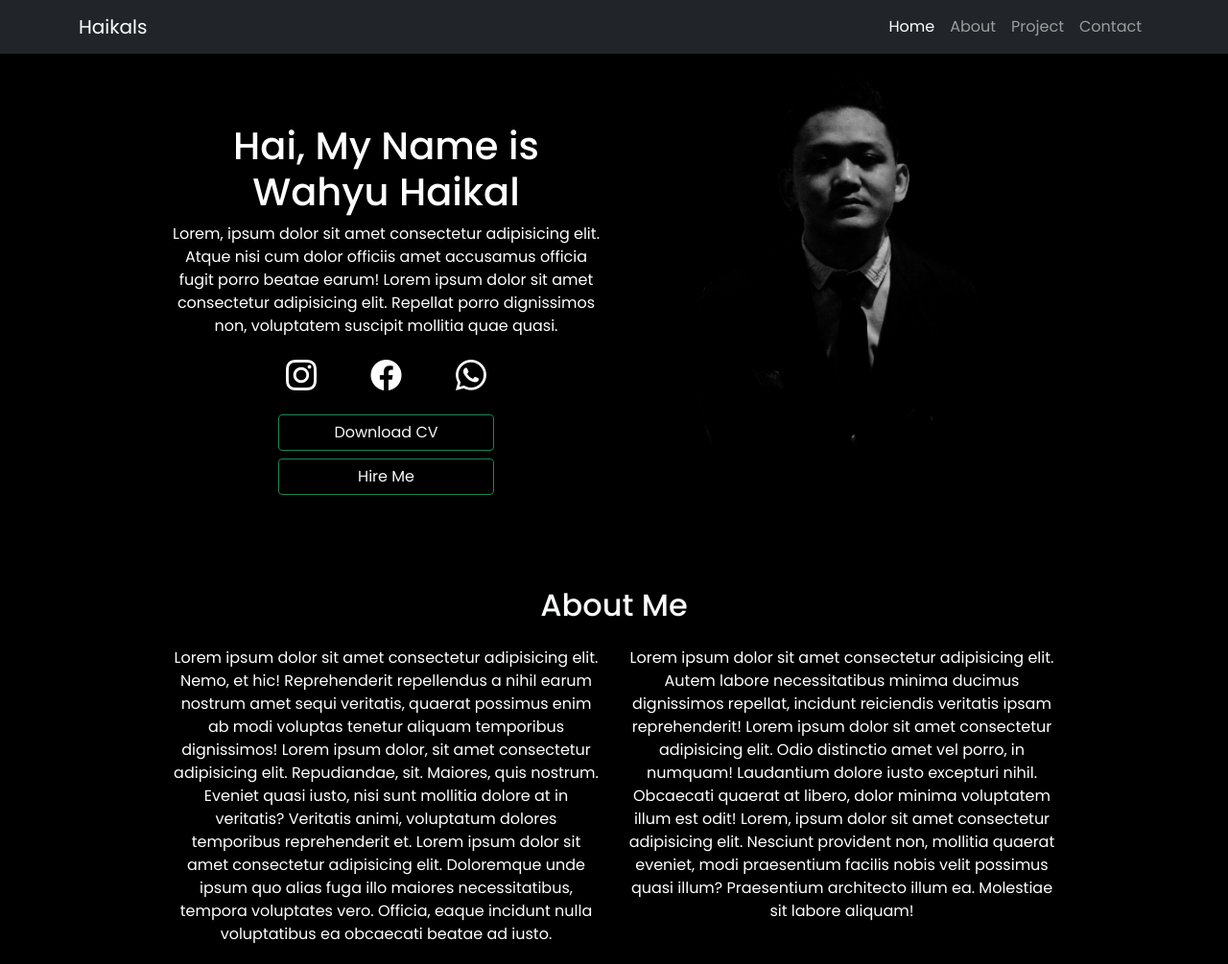
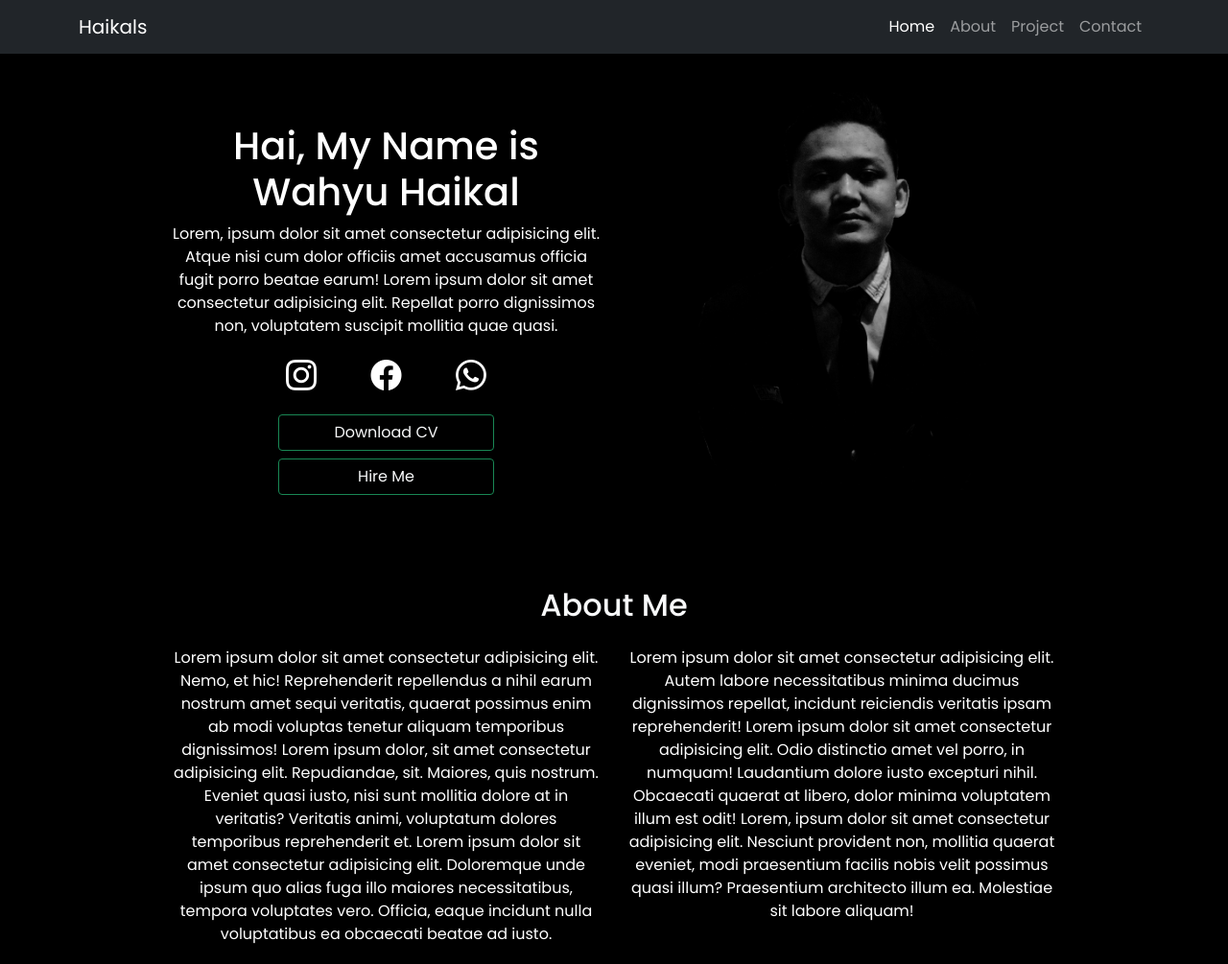
Before and after one commit to WahyuHaikal/wahyuhaikal.github.io, a plain HTML site: page bootstrap5/index.html in a window 1280 px wide. Shown: the top 1005 px of the page at 96% size. Drawn offline with nearby package versions, Linux system fonts and the light colour scheme.

Commit message:
Update index.html

```diff
--- a/bootstrap5/index.html
+++ b/bootstrap5/index.html
@@ -62,7 +62,7 @@
               <a href="" class="btn btn-outline-success text-light">Hire Me</a>
             </div>
           </div>
-          <div class="col-md-5">
+          <div class="col-md-5 mt-3">
             <img class="" src="img/wayy.png" alt="wahyu" width="300" />
           </div>
         </div>
```
